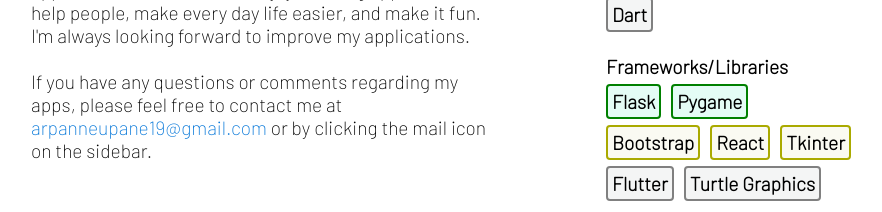
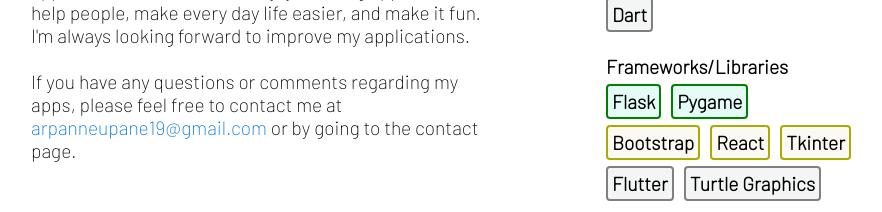
Before and after one commit to arpanneupane19/website-v3, a React (Create React App) app: page / in a window 1280 px wide. Shown: the part 1712-1924 px from the top of the page, without its empty margins (99-981 px from the left). Built offline with nearby package versions, Linux system fonts and the light colour scheme; no server answers.

Commit message:
changed about text a lil bit

```diff
--- a/src/components/AllPages.js
+++ b/src/components/AllPages.js
@@ -1,3 +1,6 @@
+// Code written by Arpan Neupane
+// Copyright © Arpan Neupane 2021.
+
 import React, {useState, useEffect} from 'react'
 import Typewriter from 'typewriter-effect';
 import '../components/Allpages.css';
@@ -17,7 +20,7 @@ function AllPages() {
     const [igData, setIgData] = useState([{}]);
 
     useEffect(()=> {
-        fetch('https://graph.instagram.com/<INSTAGRAM USER ID>?fields=username&access_token=<INSTAGRAM ACCESS TOKEN>').then(
+        fetch('https://graph.instagram.com/<USER ID>?fields=username&access_token=<TOKEN>').then(
             response => response.json()
         ).then(data => setIgData(data))
     }, []);
@@ -96,7 +99,7 @@ function AllPages() {
                     <p>
                         If you have any questions or comments regarding my apps, please feel
                         free to contact me at <a href="mailto:arpanneupane19@gmail.com" target='__blank'>arpanneupane19@gmail.com</a> or by
-                        clicking the mail icon on the sidebar.
+                        going to the contact page.
                     </p>
                 </div>
                 </Fade>
```
